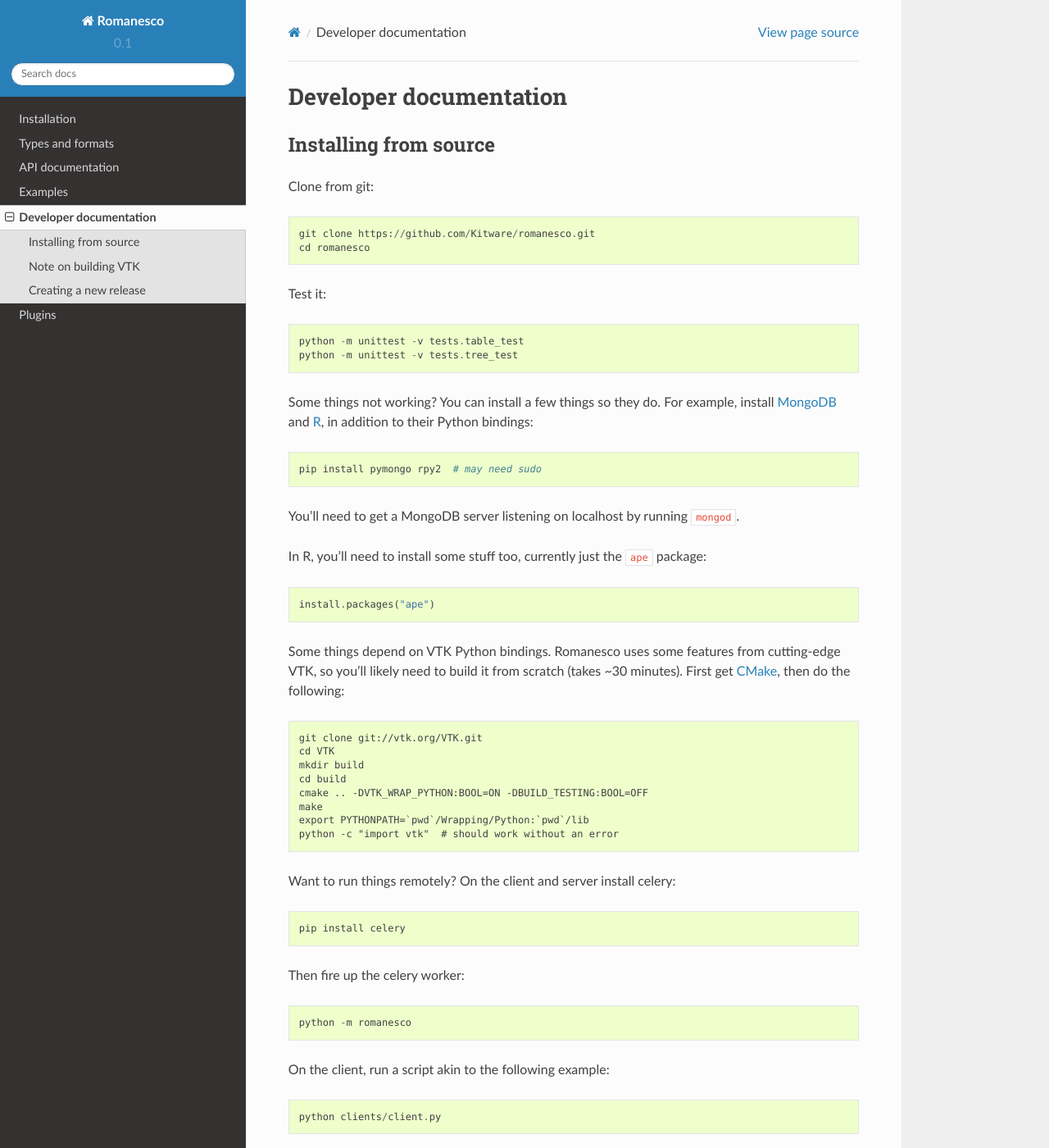
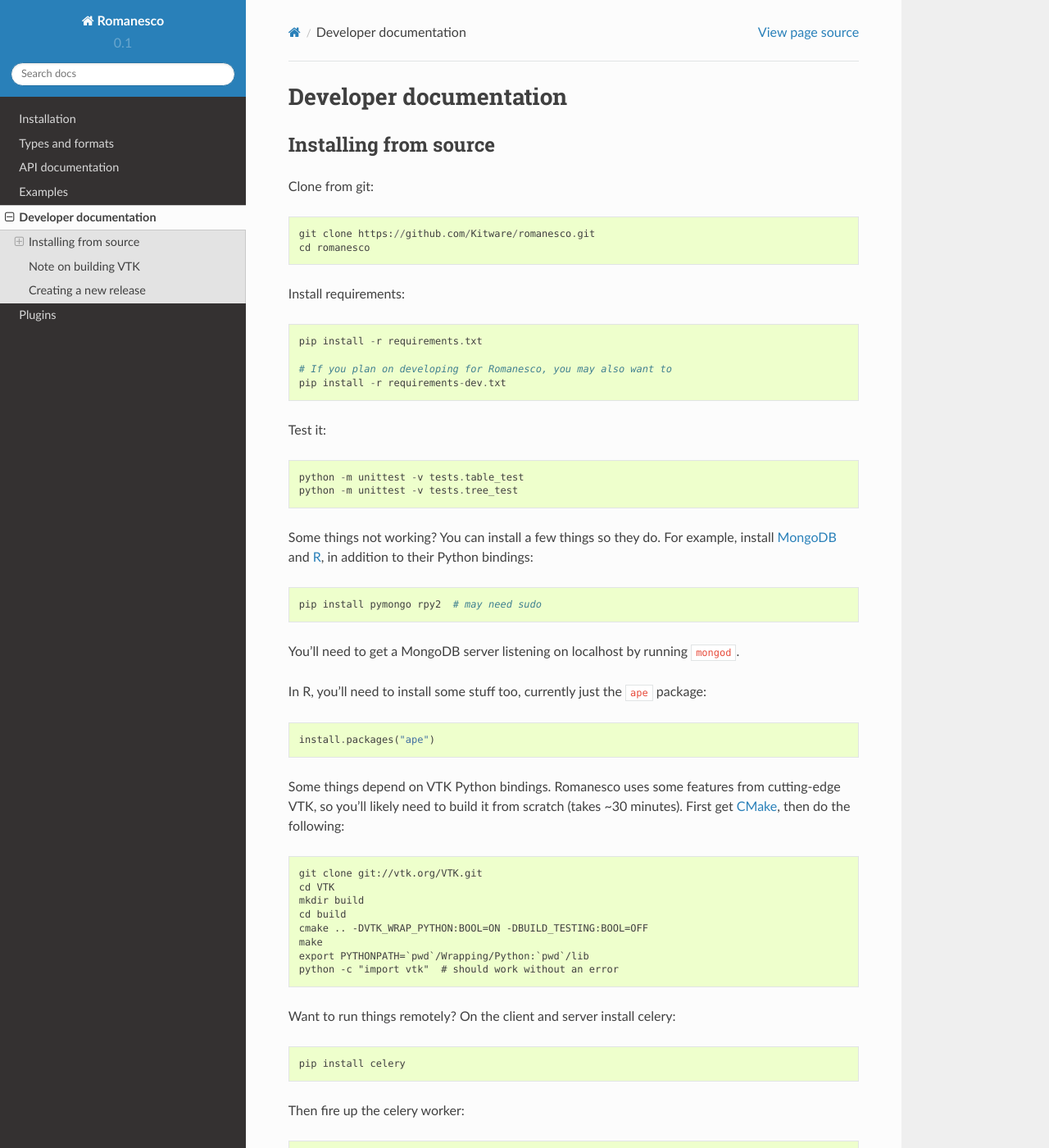
Before and after one commit to girder/girder_worker, a Sphinx documentation site: the page built from docs/developer-docs.rst, in a window 1280 px wide and 1400 px high. Shown: the whole window at 82% size. Built offline with Sphinx 7.4.7 and the Read the Docs theme 2.0.0, drawn with Linux system fonts in a browser that asks for light colours; some of the changed text lies outside the part shown.

Commit message:
Detail docs re installing from source

```diff
--- a/docs/developer-docs.rst
+++ b/docs/developer-docs.rst
@@ -10,6 +10,13 @@ Clone from git: ::
 
     git clone https://github.com/Kitware/romanesco.git
     cd romanesco
+
+Install requirements: ::
+
+    pip install -r requirements.txt
+
+    # If you plan on developing for Romanesco, you may also want to
+    pip install -r requirements-dev.txt
 
 Test it: ::
 
@@ -61,6 +68,13 @@ On the client, run a script akin to the following example: ::
 
 This section of the documentation is meant for those who wish to contribute to
 the Romanesco core platform.
+
+Installing Romanesco plugins from pip
+$$$$$$$$$$$$$$$$$$$$$$$$$$$$$$$$$$$$$
+
+An individual plugin can be installed through pip, in editable mode, like so: ::
+
+    pip install -e .[spark]
 
 
 Note on building VTK
```
